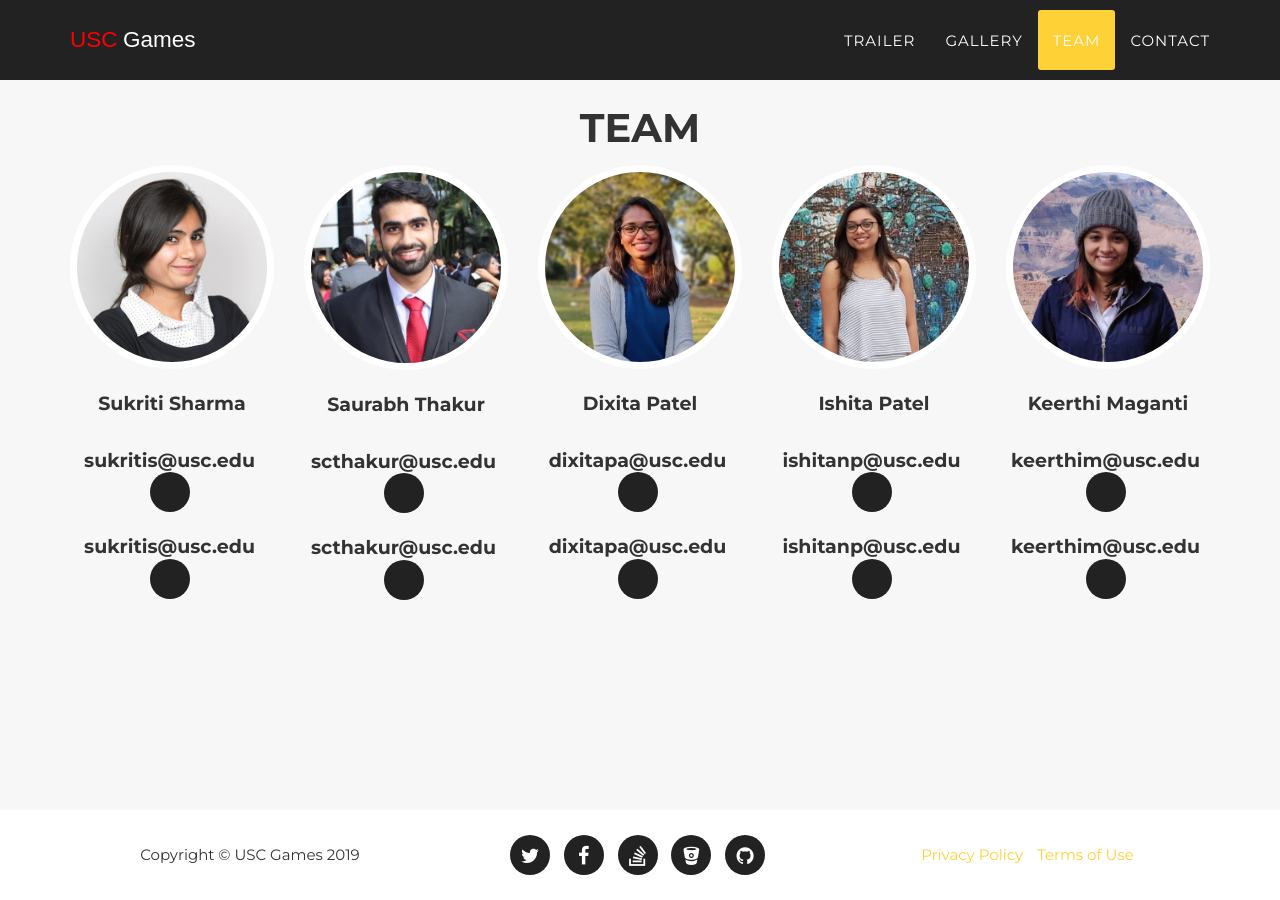
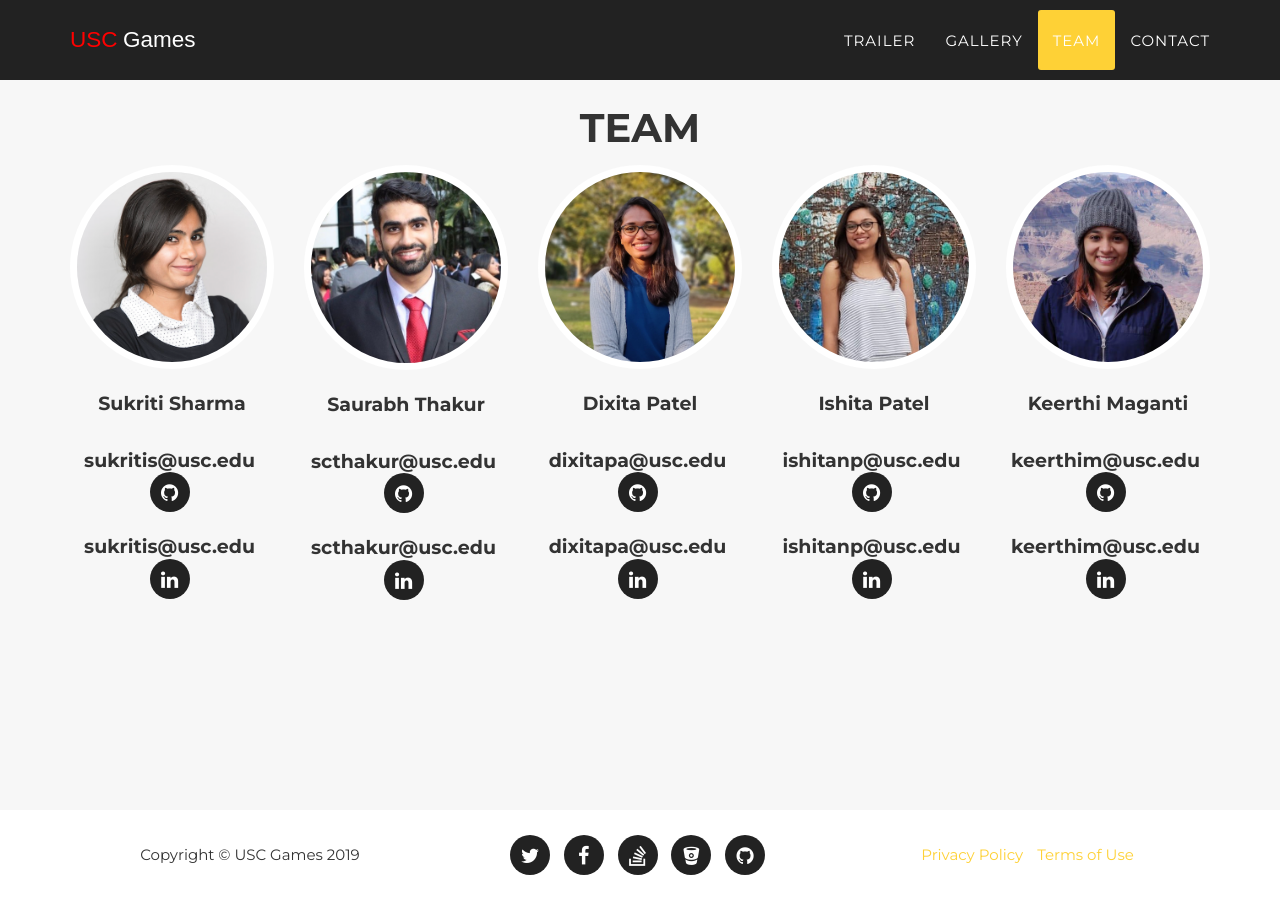
Before and after one commit to SmashVR/SmashVR.github.io, a Jekyll site: the page built from index.html, in a window 1280 px wide and 900 px high, scrolled down 3124 px. Built offline with Jekyll 4.4.1, drawn with Linux system fonts in a browser that asks for light colours; some web fonts are replaced.

Commit message:
Update team.html

```diff
--- a/_includes/team.html
+++ b/_includes/team.html
@@ -21,7 +21,7 @@
                             </li>
                             <li>
                                 <a href="{{ network.url }}">
-                                    <i class="fab fa-{{ network.title }}"></i>
+                                    <i class="fa fa-{{ network.title }}"></i>
                                 </a>
                             </li>
                             {% endfor %}
```
